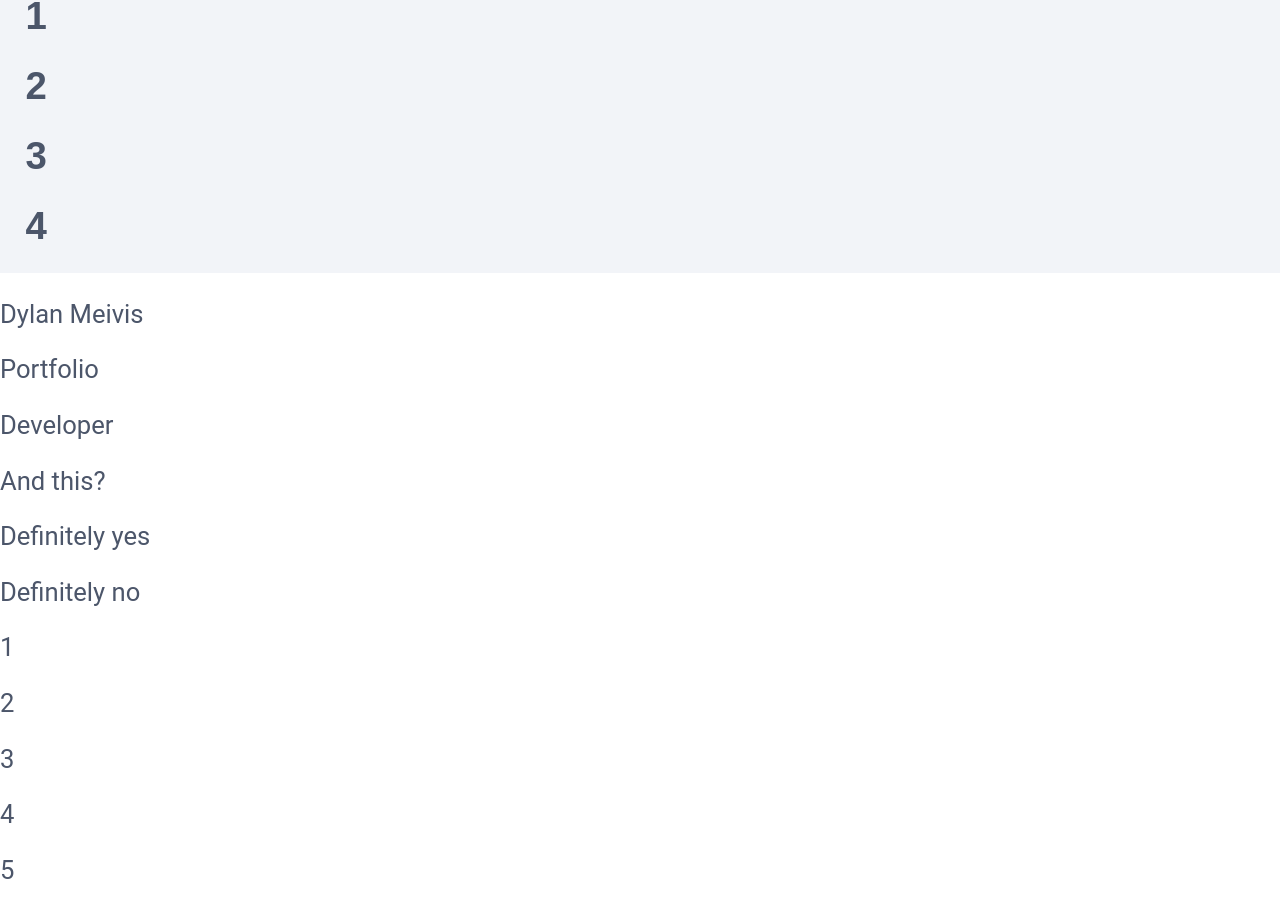
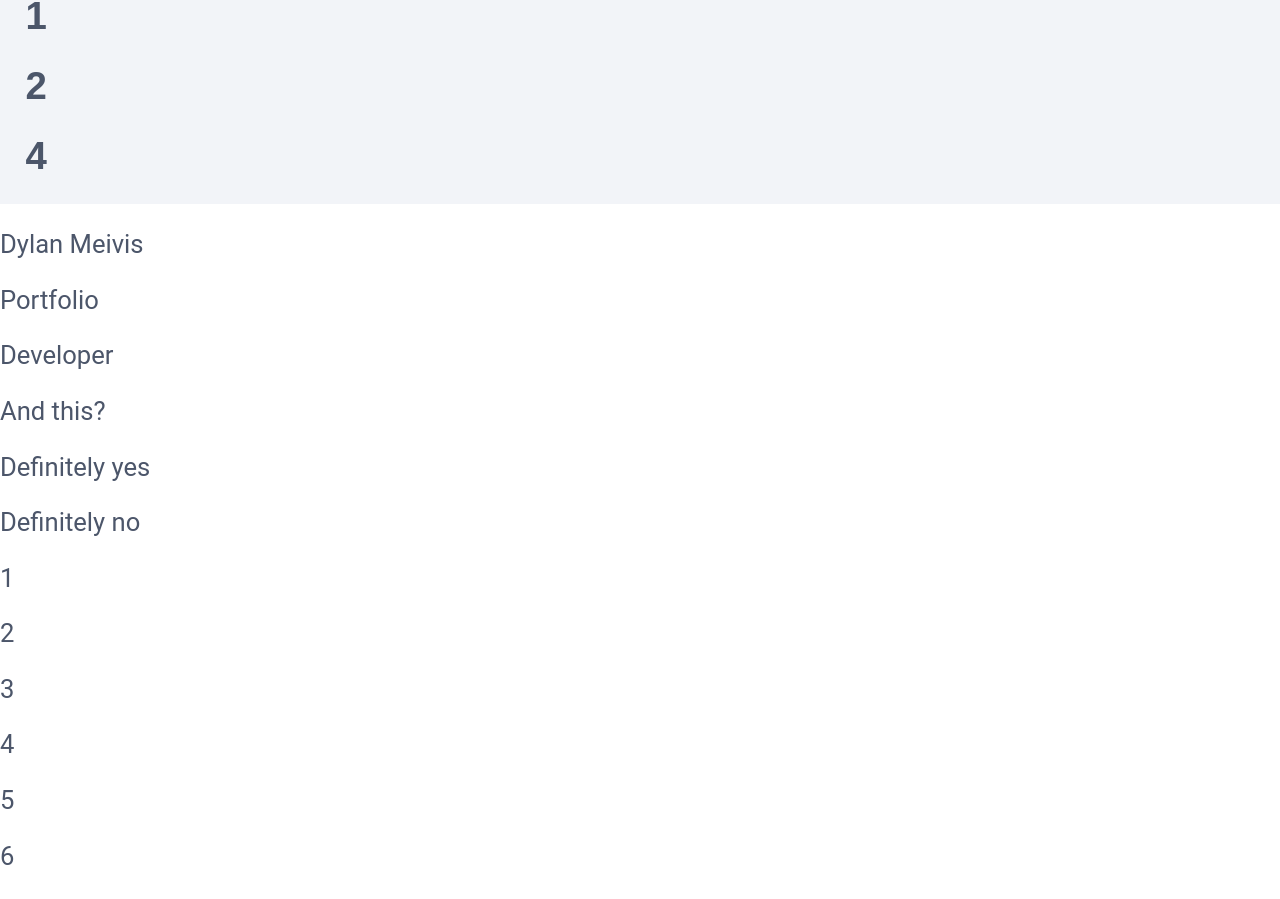
Before and after one commit to DylanMeivis/Portfolio, a React (Create React App) app: page / in a window 1280 px wide. Shown: the part 1278-2177 px from the top of the page. Built offline with nearby package versions, Linux system fonts and the light colour scheme.

Commit message:
Update App.js

```diff
--- a/src/App.js
+++ b/src/App.js
@@ -29,7 +29,6 @@ function App() {
             <h1>Jupppss</h1>
             <h1>1</h1>
             <h1>2</h1>
-            <h1>3</h1>
             <h1>4</h1>
         </div>
         <div className="InformationHeader">
```
